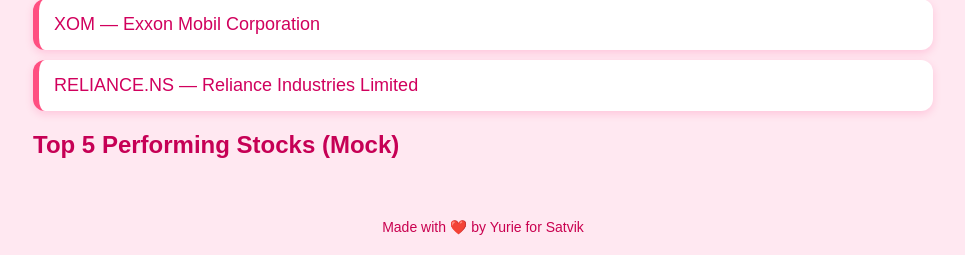
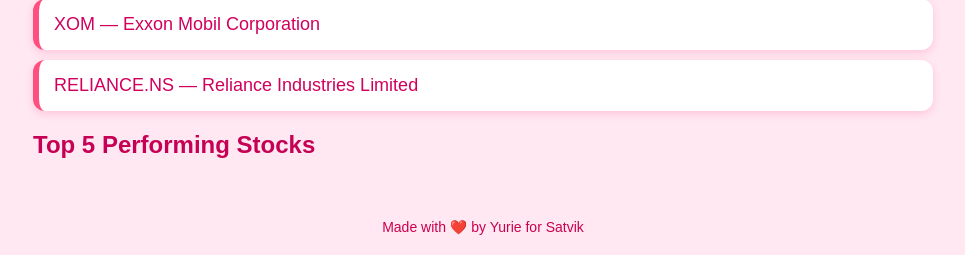
Before and after one commit to SatvikAgarwa/Stock_price_display, a Flask app: template templates/index.html in a window 1280 px wide. Shown: the part 1261-1516 px from the top of the page, without its empty margins (157-1122 px from the left). Run offline with Flask 3, Linux system fonts and the light colour scheme; the template is opened without the code that fills it, so the values that code supplies are empty.

Commit message:
Update index.html

```diff
--- a/templates/index.html
+++ b/templates/index.html
@@ -21,7 +21,7 @@
         <h2>All Available Stocks</h2>
         <div id="stock-list"></div>
 
-        <h2>Top 5 Performing Stocks (Mock)</h2>
+        <h2>Top 5 Performing Stocks</h2>
         <div id="top-stocks"></div>
 
     </div>
```
